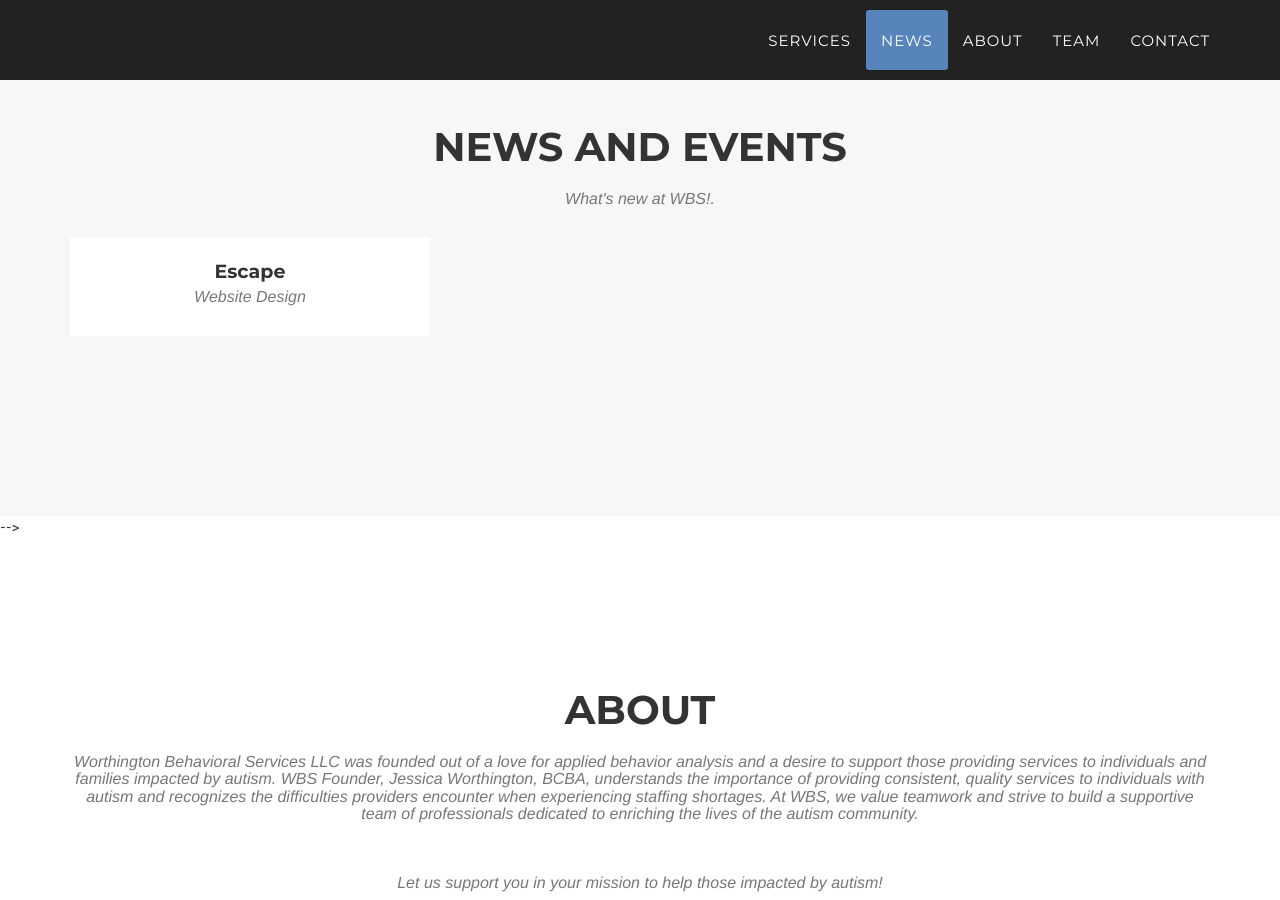
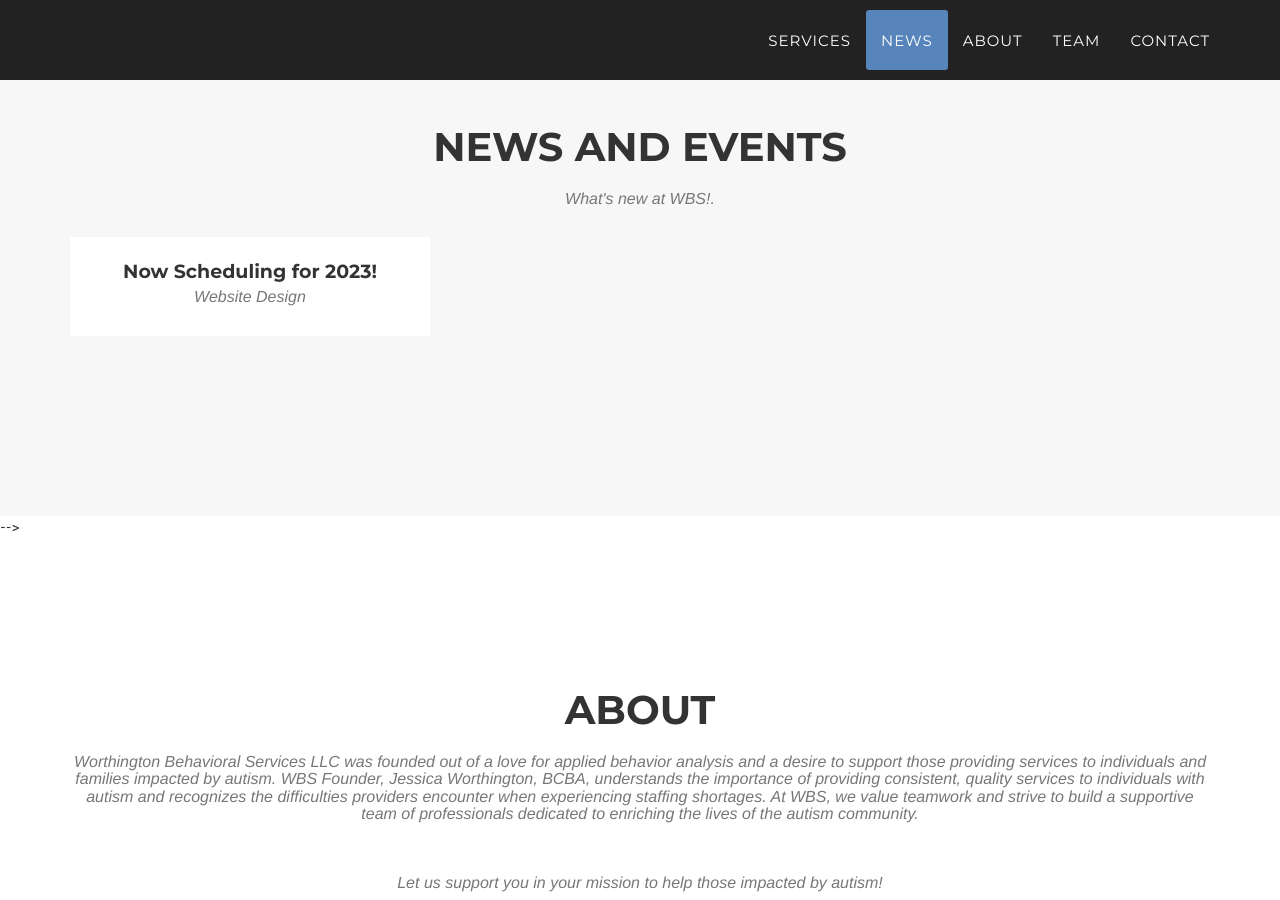
Before and after one commit to wbsllc/website, a Jekyll site: the page built from _posts/2014-07-17-project-2.markdown, in a window 1280 px wide and 900 px high, scrolled down 1626 px. Built offline with Jekyll 4.4.1, drawn with Linux system fonts in a browser that asks for light colours; some web fonts are replaced.

Commit message:
Update 2014-07-17-project-2.markdown

```diff
--- a/_posts/2014-07-17-project-2.markdown
+++ b/_posts/2014-07-17-project-2.markdown
@@ -1,5 +1,5 @@
 ---
-title: Escape
+title: Now Scheduling for 2023!
 subtitle: Website Design
 layout: default
 modal-id: 2
```
